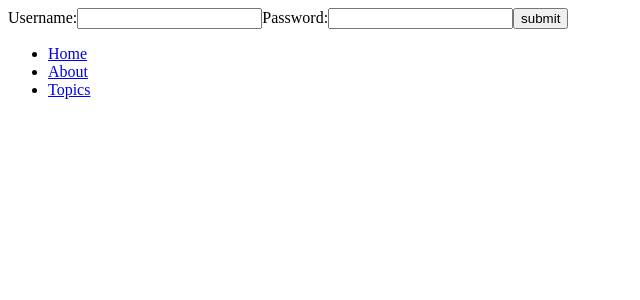
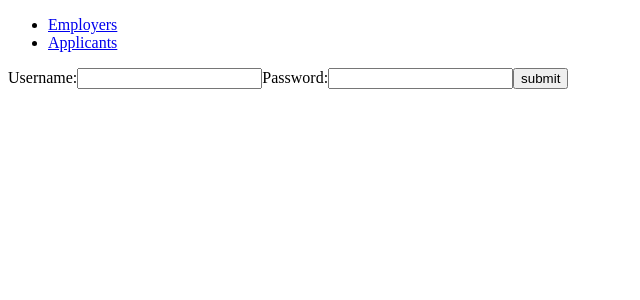
Before and after one commit to johnyi1411/fountain, a React app: page /login in a window 1280 px wide. Shown: the top 300 px of the page, without its empty margins (0-640 px from the left). Built offline with nearby package versions, Linux system fonts and the light colour scheme.

Commit message:
Implement redirect on logging in to previous route

```diff
--- a/src/components/App.jsx
+++ b/src/components/App.jsx
@@ -3,6 +3,7 @@ import {
   BrowserRouter as Router, Switch, Route, Link,
 } from 'react-router-dom';
 import Login from './Login';
+import PrivateRoute from './PrivateRoute';
 
 class App extends React.Component {
   constructor() {
@@ -32,27 +33,22 @@ class App extends React.Component {
       </button>
     ) : <Login handleUserChange={this.handleUserChange} />;
     return (
-      <div>
-        {login}
       <Router>
         <div>
           <ul>
             <li>
-                <Link to="/">Home</Link>
+              <Link to="/employer">Employers</Link>
             </li>
             <li>
-                <Link to="/about">About</Link>
-              </li>
-              <li>
-                <Link to="/topics">Topics</Link>
+              <Link to="/applicant">Applicants</Link>
             </li>
           </ul>
-            <Route exact path="/" render={() => <h1>just /</h1>} />
-            <Route path="/about" render={() => <h1>about</h1>} />
-            <Route path="/topics" render={() => <h1>topics</h1>} />
+          {/* <Route path="/employer" render={() => <h1>Employers</h1>} />
+          <Route path="/applicant" render={() => <h1>Applicants</h1>} /> */}
+          <Route path="/login" render={(props) => <Login {...props} handleUserChange={this.handleUserChange} />} />
+          <PrivateRoute path="/employer" user={user} />
         </div>
       </Router>
-      </div>
     );
   }
 }
--- a/src/components/Login.jsx
+++ b/src/components/Login.jsx
@@ -1,5 +1,7 @@
 import React from 'react';
 import PropTypes from 'prop-types';
+import { Redirect } from 'react-router-dom';
+
 
 class Login extends React.Component {
   constructor(props) {
@@ -7,6 +9,7 @@ class Login extends React.Component {
     this.state = {
       username: null,
       password: null,
+      redirectToReferrer: false,
     };
 
     this.handleUsernameChange = this.handleUsernameChange.bind(this);
@@ -22,12 +25,17 @@ class Login extends React.Component {
   }
 
   render() {
+    const { from } = this.props.location.state || { from: { pathname: '/' } };
+    const { redirectToReferrer } = this.state;
+    if (redirectToReferrer) return <Redirect to={from} />;
+
     const { username, password } = this.state;
     const { handleUserChange } = this.props;
     return (
       <form onSubmit={(e) => {
         e.preventDefault();
         handleUserChange(username, password);
+        this.setState({ redirectToReferrer: true });
       }}
       >
         <label htmlFor="username">
--- /dev/null
+++ b/src/components/PrivateRoute.jsx
@@ -0,0 +1,26 @@
+import React from 'react';
+import { Route, Redirect } from 'react-router-dom';
+
+const PrivateRoute = ({ component, user, ...rest }) => (
+  <Route
+    {...rest}
+    render={(props) => (user ? (
+      <h1>logged in</h1>
+      // <Redirect
+      //   to={{
+      //     pathname: '/employers',
+      //     // state: { from: props.location },
+      //   }}
+      // />
+    ) : (
+      <Redirect
+        to={{
+          pathname: '/login',
+          state: { from: props.location },
+        }}
+      />
+    ))}
+  />
+);
+
+export default PrivateRoute;
--- a/src/index.jsx
+++ b/src/index.jsx
@@ -1,5 +1,11 @@
 import React from 'react';
 import ReactDOM from 'react-dom';
+import { BrowserRouter } from 'react-router-dom';
 import App from './components/App';
 
-ReactDOM.render(<App />, document.getElementById('root'));
+ReactDOM.render(
+  <BrowserRouter>
+    <App />
+  </BrowserRouter>,
+  document.getElementById('root'),
+);
```
Lines whose indentation alone changed are shown as unchanged.
